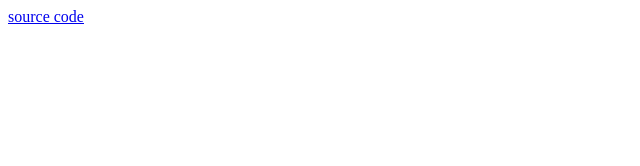
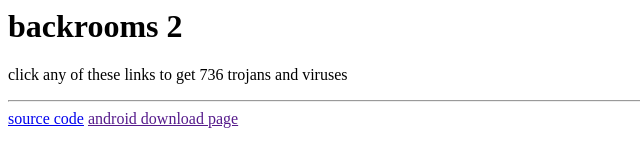
Before and after one commit to circuitkid/backrooms, a plain HTML site: page index.html in a window 1280 px wide. Shown: the whole page, without its empty margins (0-640 px from the left). Drawn offline with Linux system fonts and the light colour scheme.

Commit message:
Update index.html

```diff
--- a/index.html
+++ b/index.html
@@ -1 +1,8 @@
-<a href="main.zip">source code</a>
+<h1>backrooms 2</h1>
+
+<p>click any of these links to get 736 trojans and viruses</p>
+
+<hr>
+
+<a href="https://drive.google.com/file/d/1_TUf6yCxFSgTBYq87IWF3x82cwyspxP-/view?usp=sharing">source code</a>
+<a href="">android download page</a>
```
